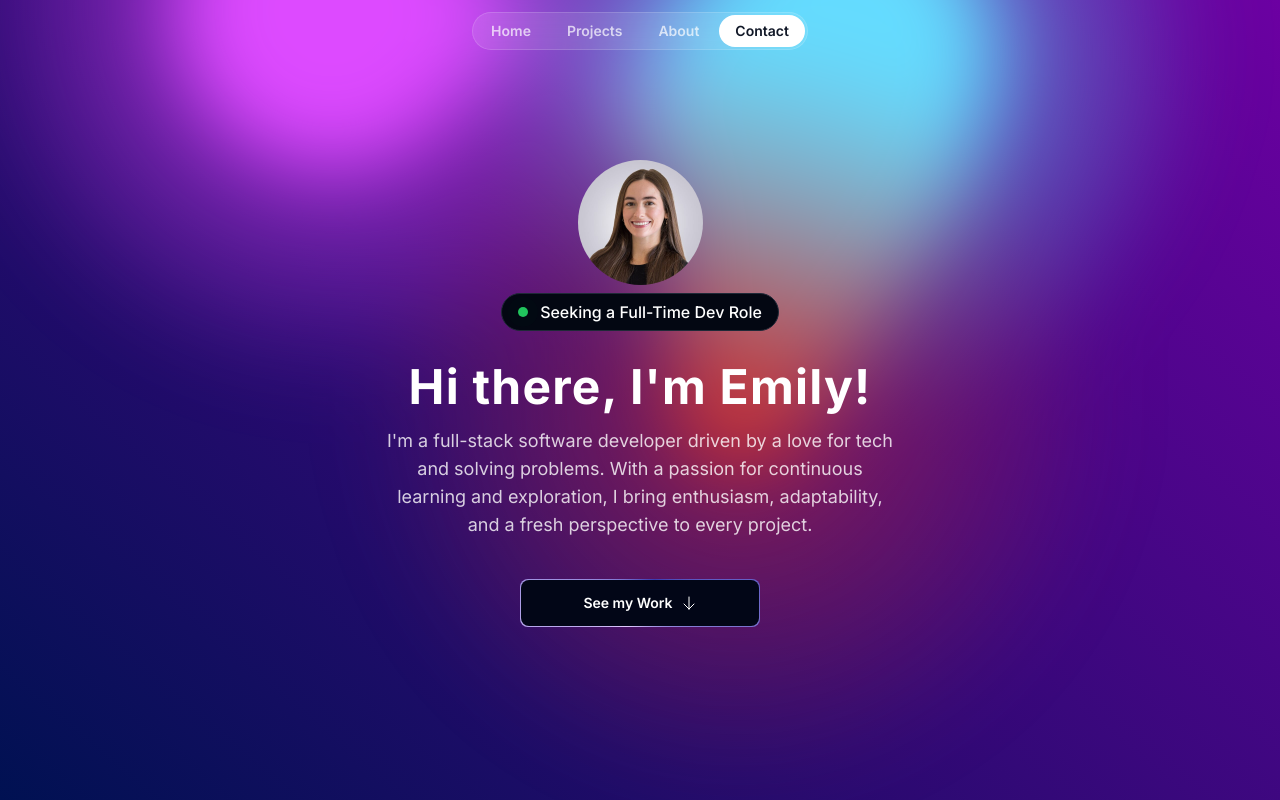
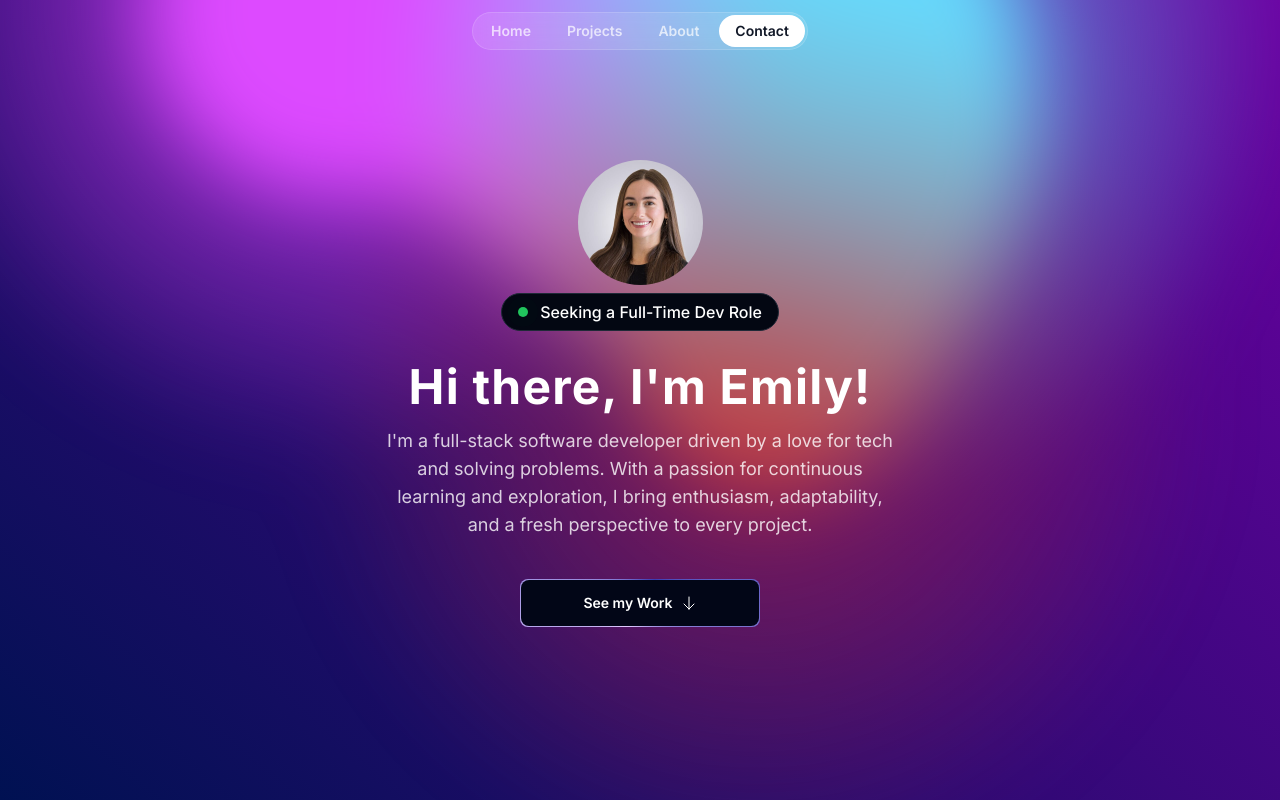
Before and after one commit to emilyjanedev/portfolio, a Next.js app: page / in a window 1280 px wide. Shown: the top 800 px of the page. Built offline with nearby package versions, Linux system fonts and the light colour scheme.

Commit message:
Adjust animation blob sizes

```diff
--- a/src/components/BackgroundGradient.tsx
+++ b/src/components/BackgroundGradient.tsx
@@ -11,7 +11,7 @@ export const BackgroundGradientAnimation = ({
   fourthColor = "200, 50, 50",
   fifthColor = "180, 180, 50",
   pointerColor = "140, 100, 255",
-  size = "100%",
+  size = "120%",
   blendingValue = "hard-light",
   children,
   className,
```
